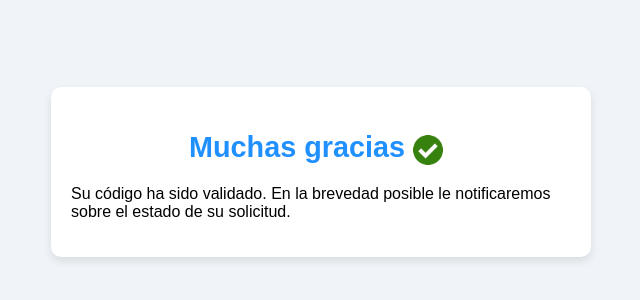
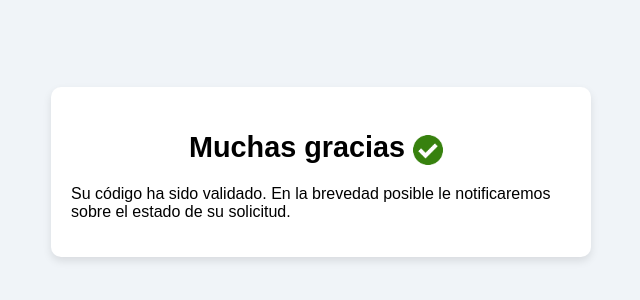
Before and after one commit to dev-GEENE/graciasValidacion, a website: page src/index.html in a window 1280 px wide. Shown: the part 228-528 px from the top of the page, without its empty margins (319-959 px from the left). Drawn offline with Linux system fonts and the light colour scheme.

Commit message:
Se cambia color de titulo

```diff
--- a/src/style.css
+++ b/src/style.css
@@ -21,7 +21,7 @@ body {
 
 .form-container h2 {
     text-align: center; /* Centrar título */
-    color: #2090ff; /* Color del título */
+    color: #000000; /* Color del título */
     font-size: 1.8em; /* Tamaño del título */
     margin-bottom: 20px; /* Espaciado inferior */
 }
```
